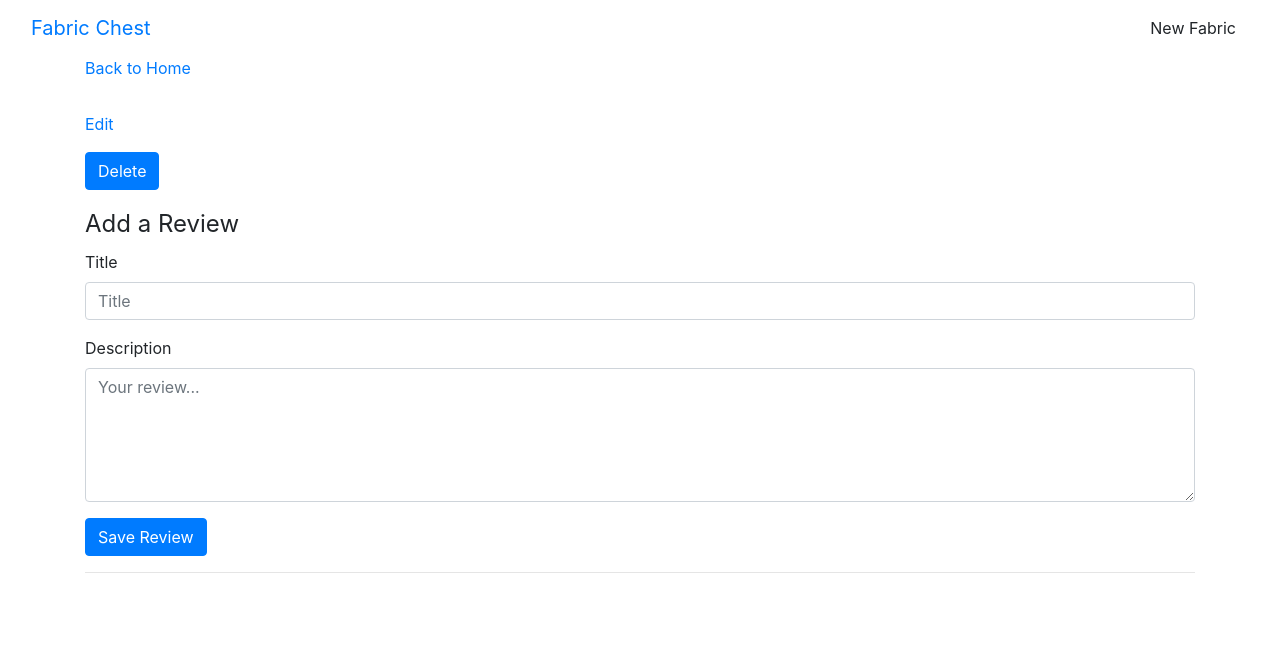
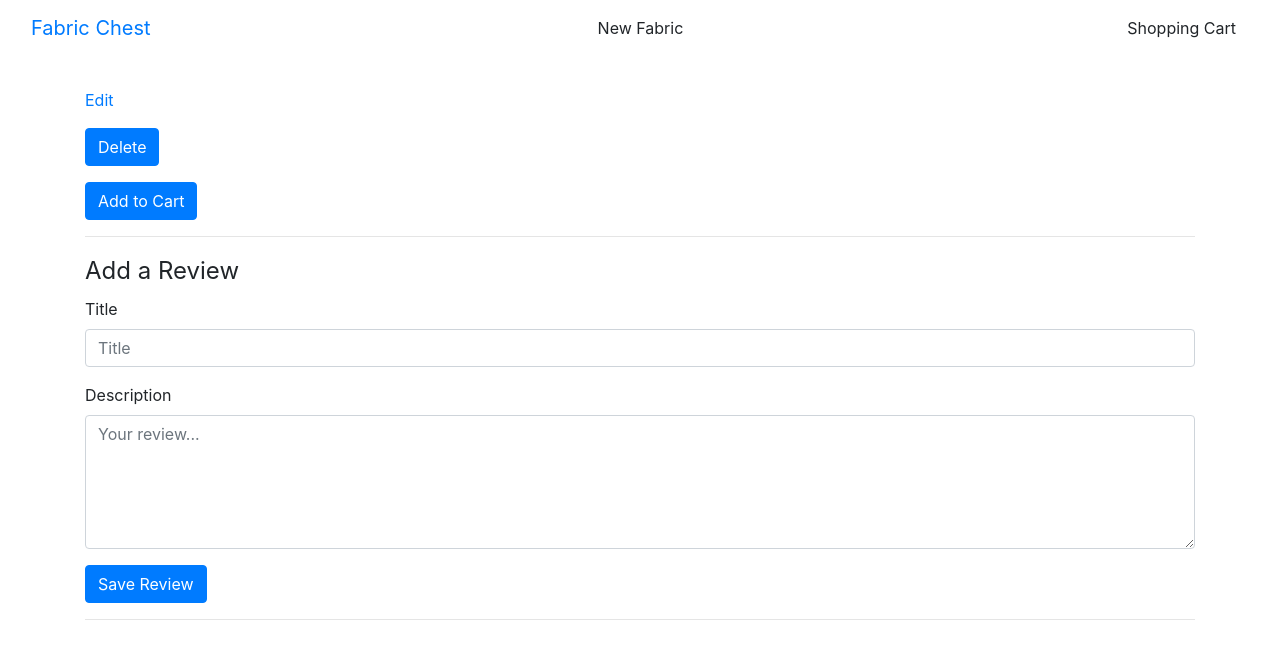
Before and after one commit to KitsuneNoctus/Contractor-Project, a Flask app: template templates/fabrics_show.html in a window 1280 px wide. Shown: the top 659 px of the page. Run offline with Flask 2, Linux system fonts and the light colour scheme; the template is opened without the code that fills it, so the values that code supplies are empty; some libraries are stand-ins or nearby versions.

Commit message:
Added Shopping cart page. does nothing for now.

```diff
--- a/app.py
+++ b/app.py
@@ -10,6 +10,7 @@ db = client.get_default_database()
 # db = client.Fabrics
 fabrics = db.fabrics
 reviews = db.reviews
+shopping_cart = db.shopping_cart
 
 app = Flask(__name__)
 
@@ -92,5 +93,19 @@ def reviews_delete(review_id):
     reviews.delete_one({'_id': ObjectId(review_id)})
     return redirect(url_for('fabrics_show', fabric_id=review.get('fabric_id')))
 
+#===============Shoppping Cart=======================
+#READ------------------------
+@app.route('/shopping_cart')
+def shopping_cart_show():
+    """Will show entire shopping cart"""
+    return render_template('shopping_cart.html', shopping_cart=shopping_cart.find())
+    pass
+
+# @app.route('/shopping_cart/add_item', methods=['POST'])
+# def shopping_cart_add(fabric_id):
+#     return render_template('shopping_cart.html')
+#     pass
+
+
 if __name__=='__main__':
     app.run(debug=True, host='0.0.0.0', port=os.environ.get('PORT', 5000))
--- a/templates/base.html
+++ b/templates/base.html
@@ -2,7 +2,7 @@
 <!DOCTYPE html>
 <html>
 <head>
-    <title>Fabric Source</title>
+    <title>Fabric Chest</title>
     <link rel='stylesheet' href='https://maxcdn.bootstrapcdn.com/bootstrap/4.3.1/css/bootstrap.min.css'>
 </head>
 <body>
--- a/templates/fabrics_show.html
+++ b/templates/fabrics_show.html
@@ -1,7 +1,7 @@
 <!-- templates/fabrics_show.html -->
 {% extends 'base.html' %}
 {% block content %}
-<a href='/'>Back to Home</a>
+
 <div>
     <img src='{{fabric.image_url}}' height = auto width = auto>
     <h1>{{ fabric.name }}</h1>
@@ -19,8 +19,15 @@
             <button class='btn btn-primary' type='submit'>Delete</button>
         </form></p>
 
+    <p><form method='POST' action='/shopping_cart/add_item'>
+            <button class='btn btn-primary' type='submit'>Add to Cart</button>
+        </form></p>
+
+        <hr>
+
     {% include 'partials/review_form.html' %}
     <hr>
+
     {% for review in reviews %}
         {% include 'partials/review.html' %}
     {% endfor %}
--- a/templates/home_index.html
+++ b/templates/home_index.html
@@ -13,6 +13,10 @@
                     <small>{{ fabric.description }}</small><br>
                     <small>{{ fabric.price }}</small><br>
                     <small>{{ fabric.source }}</small>
+                    <!-- Add to Cart Button here -->
+                    <!-- <p><form method='POST' action='/fabrics/{{ fabric._id }}/delete'>
+                            <button class='btn btn-primary' type='submit'>Delete</button>
+                        </form></p> -->
                 </div>
             </div>
         </div>
--- a/templates/partials/navbar.html
+++ b/templates/partials/navbar.html
@@ -10,5 +10,9 @@
         <div class='pull-right'>
             <a href='/fabrics/new' class='btn btn-default navbar-btn'>New Fabric</a>
         </div>
+
+        <div class='pull-right'>
+            <a href='/shopping_cart' class='btn btn-default navbar-btn'>Shopping Cart</a>
+        </div>
     </div>
 </nav>
```
Also changed, not shown: templates/shopping_cart.html (added, +15 -0 lines).
